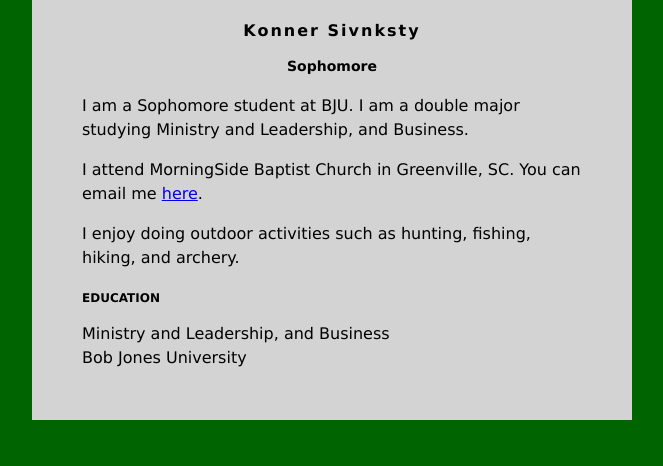
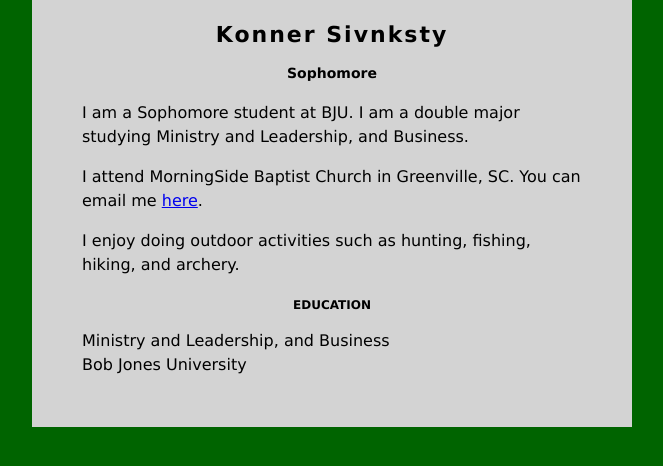
Before and after one commit to nsivn117/nsivn117.github.io, a plain HTML site: page index.html in a window 1280 px wide. Shown: the whole page, without its empty margins (308-971 px from the left). Drawn offline with Linux system fonts and the light colour scheme.

Commit message:
Update index.html

```diff
--- a/index.html
+++ b/index.html
@@ -16,7 +16,7 @@ body {
 }
 h1 {
     letter-spacing: 2px;
-    font-size: 16px;
+    font-size: 22px;
     text-align: center;
 }
 h2 {
@@ -25,6 +25,7 @@ h2 {
 }
 h3 {
     font-size: 12px;
+    text-align: center;
 }
 </style>
 </head>
```
